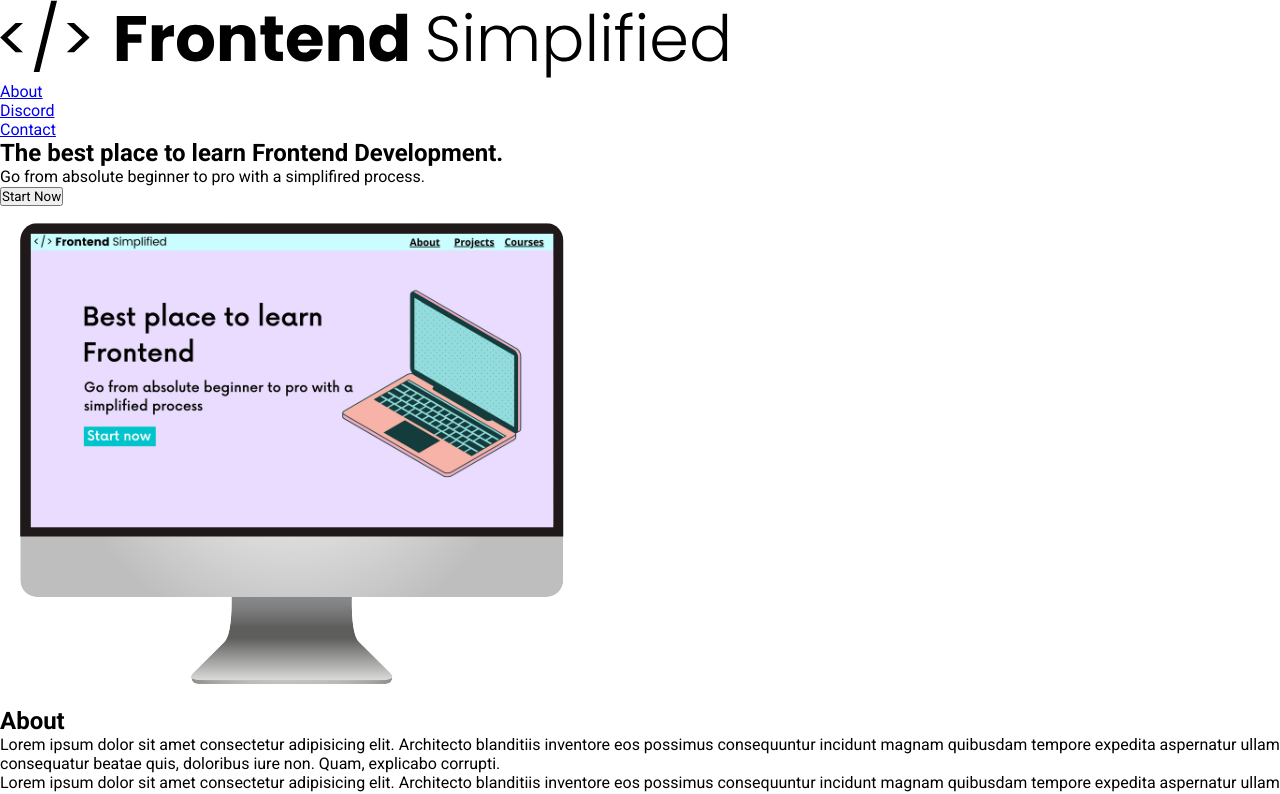
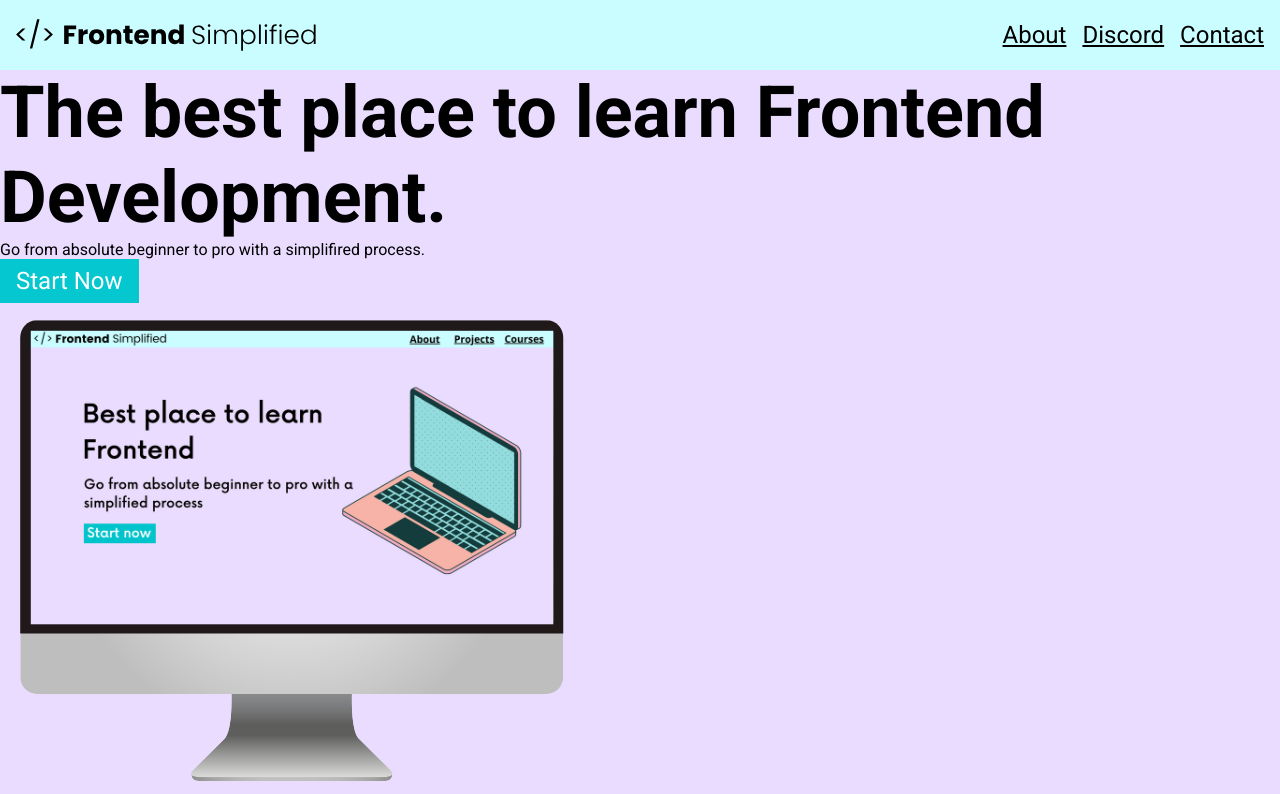
Before and after one commit to TerryCooper72/FES-Build-Your-Site-project, a plain HTML site: page index.html in a window 1280 px wide. Shown: the top 794 px of the page. Drawn offline with Linux system fonts and the light colour scheme.

Commit message:
got something wrong revisit

```diff
--- a/index.html
+++ b/index.html
@@ -5,12 +5,11 @@
     <meta name="viewport" content="width=device-width, initial-scale=1.0" />
     <title>Document</title>
     <Link rel="stylesheet" href="./style.css">
-
   </head>
   <body>
     <section>
       <nav>
-        <img src="./assets/FES.svg" alt="" />
+        <img src="./assets/FES.svg" class="logo" alt="">
         <ul>
           <li><a href="#about">About</a></li>
           <li><a href="#discord">Discord</a></li>
@@ -20,6 +19,7 @@
       <header>
         <div>
           <h1>The best place to learn Frontend Development.</h1>
+          <p class="subheader">
           <p>Go from absolute beginner to pro with a simplifired process.</p>
          <div> <button>Start Now</button>
         </div>
--- a/style.css
+++ b/style.css
@@ -1,7 +1,62 @@
 @import url('https://fonts.googleapis.com/css2?family=Roboto:ital,wght@0,100..900;1,100..900&display=swap');
+
 * {
     padding: 0;
     margin: 0;
     box-sizing: border-box;
     font-family: "Roboto", sans-serif;
 }
+
+nav {
+    height: 70px;
+    display: flex;
+    justify-content: space-between;
+    align-items: center;
+    padding: 0 16px;
+    background-color: #cafdff;
+}
+
+header {
+    background-color: #eadcff;
+    height: calc (100vh - 70px);
+    padding: 24px
+    display: flex;
+    align-items: center;
+    justify-content: center;
+}
+
+h1 {
+    font-size: 72px;
+}
+.sobheader {
+    font-size: 36px;
+    margin: 16px 0 24px 0;
+}
+
+button {
+    background-color: #05c7cf;
+    color: white;
+    border: none;
+    padding: 8px 16px;
+    font-size: 24px;
+    cursor: pointer;
+}
+a {
+    color: black;
+    font-size: 24px;
+    font font-weight: 700;
+
+}
+.logo {
+    width: 300px;
+
+}
+
+ul {
+    display: flex;
+}
+
+li {
+    list-style-type: none;
+    padding-left: 16px;
+}
```
